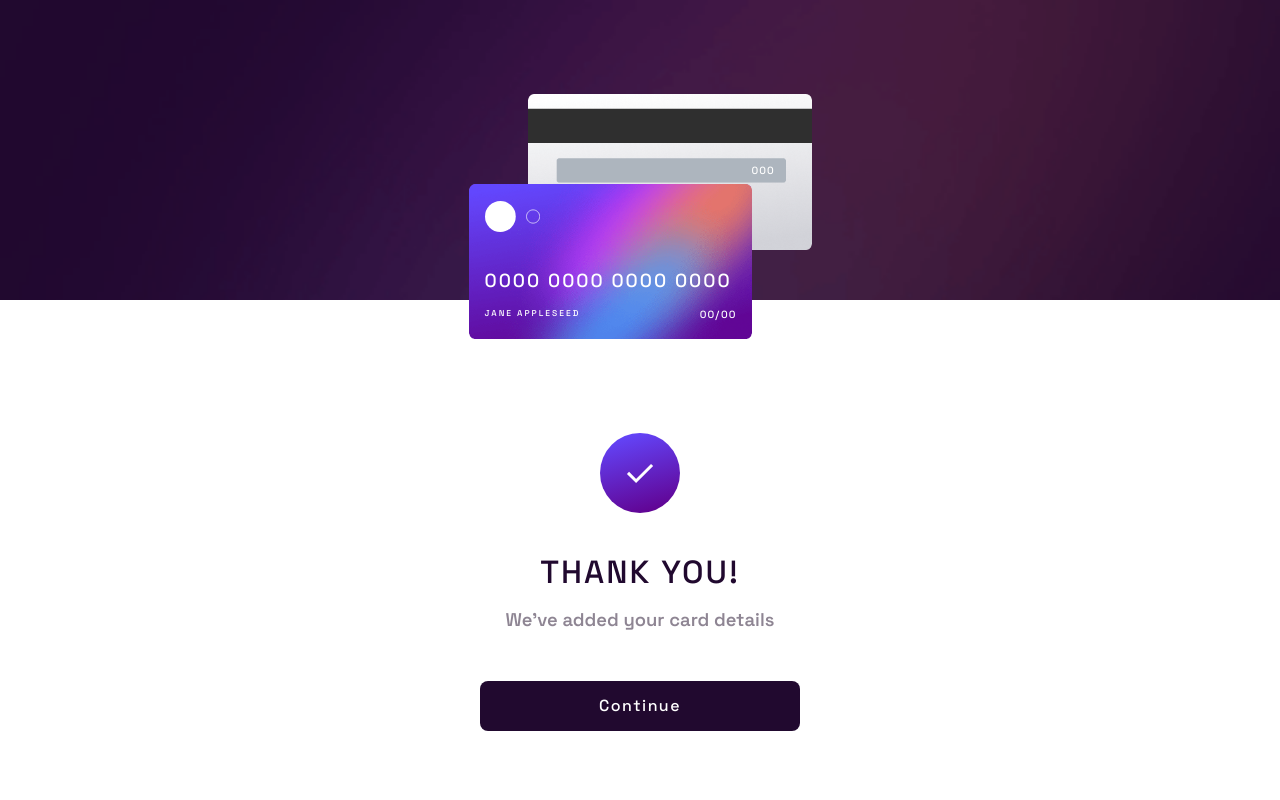
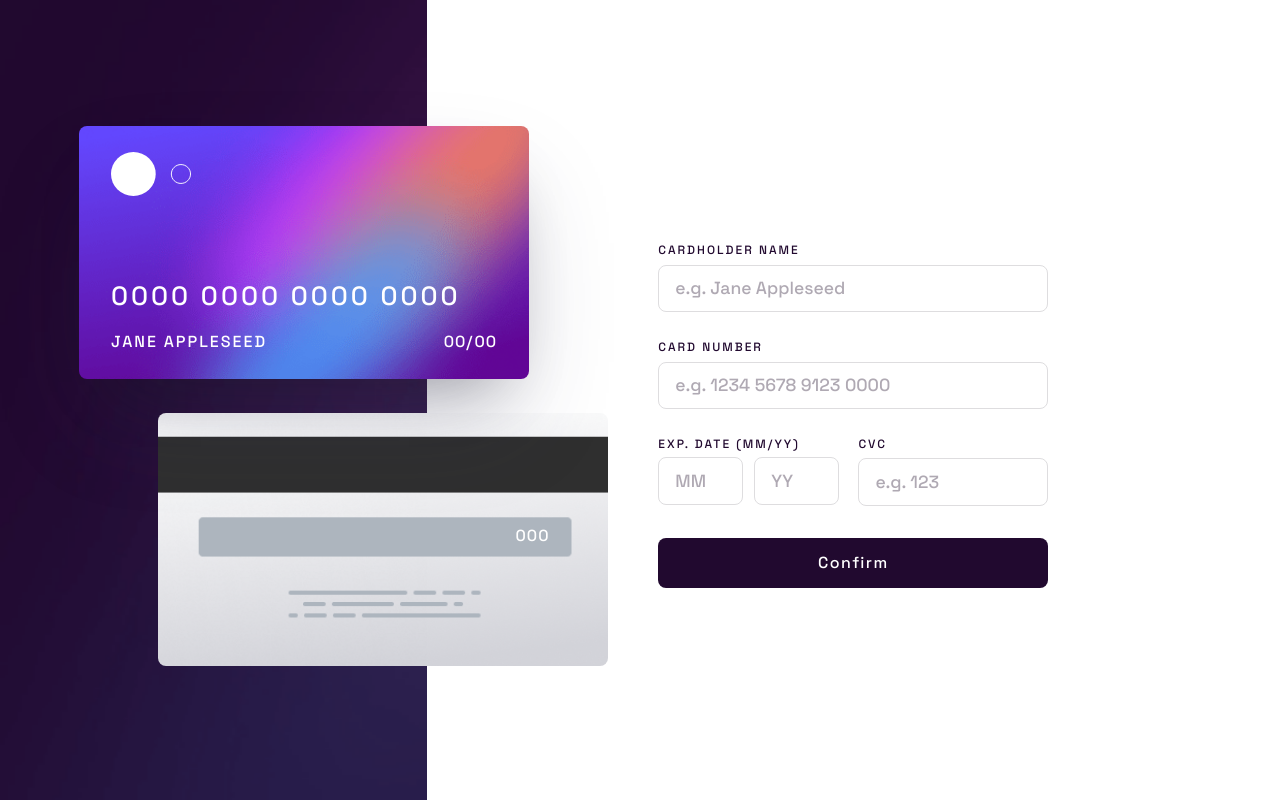
Before and after one commit to xyzeez/interactive-card-details-form, a plain HTML site: page index.html in a window 1280 px wide. Drawn offline with Linux system fonts and the light colour scheme.

Commit message:
Finished desktop view styling

```diff
--- a/index.html
+++ b/index.html
@@ -41,7 +41,7 @@
       </div>
       <section class="form-container">
         <h1 class="sr-only">Card Details Form</h1>
-        <form class="form hide">
+        <form class="form">
           <div class="form__fields">
             <div class="form__input-container">
               <label for="cardHolderName" class="form__label">
@@ -129,7 +129,7 @@
           </div>
           <button type="submit" class="btn form__btn">Confirm</button>
         </form>
-        <div class="success">
+        <div class="success hide">
           <img src="./images/icon-complete.svg" alt="" class="success__img" />
           <p class="success__text">
             <span class="success__text--highlighted">Thank you!</span>
--- a/style.css
+++ b/style.css
@@ -129,6 +129,10 @@ legend {
   --light-grayish-violet: hsl(270, 3%, 87%);
   --dark-grayish-violet: hsl(279, 6%, 55%);
   --very-dark-violet: hsl(278, 68%, 11%);
+
+  /* box shadows */
+  --card-shadow: rgba(50, 50, 93, 0.25) 0px 50px 100px -20px,
+    rgba(0, 0, 0, 0.3) 0px 30px 60px -30px;
 }
 
 html {
@@ -141,7 +145,7 @@ html {
   text-align: center;
   letter-spacing: 1.5px;
   color: var(--white);
-  width: 320px;
+  width: min(100%, 390px);
   padding: 0.8rem;
   background: none;
   background-color: var(--very-dark-violet);
@@ -159,13 +163,12 @@ body {
 main {
   display: grid;
   grid-template-columns: auto;
-  grid-template-rows: 0.6fr 1fr;
+  grid-template-rows: 1fr 2fr;
   min-height: 100vh;
   width: 100%;
 }
 
 /* Card Style */
-
 .cards {
   display: flex;
   flex-direction: column;
@@ -181,16 +184,16 @@ main {
   position: relative;
   display: flex;
   flex-direction: column;
-  width: min(100%, 343px);
+  width: min(100%, 400px);
 }
 
 .card {
-  width: 283.99px;
+  width: 300px;
   aspect-ratio: 16/9;
   color: var(--white);
   background-position: center;
   background-repeat: no-repeat;
-  background-size: contain;
+  background-size: cover;
   border-radius: 8px;
 }
 
@@ -224,9 +227,10 @@ main {
   flex-direction: column;
   align-items: flex-start;
   justify-content: flex-end;
-  gap: 0.7rem;
+  gap: 0.8rem;
   padding: 1.2rem 1rem;
   background-image: url(./images/bg-card-front.png);
+  box-shadow: var(--card-shadow);
 }
 
 .card__logo {
@@ -235,9 +239,9 @@ main {
 }
 
 .card__number {
-  font-size: 1.18rem;
+  font-size: 1.15rem;
   font-weight: 500;
-  letter-spacing: 2px;
+  letter-spacing: 3px;
 }
 
 .card__inner {
@@ -248,7 +252,7 @@ main {
 }
 
 .card__name {
-  font-size: 0.53rem;
+  font-size: 0.55rem;
   text-transform: uppercase;
   letter-spacing: 2px;
 }
@@ -271,21 +275,21 @@ main {
   flex-direction: column;
   align-items: center;
   justify-content: center;
-  padding: 6rem 1.5rem 2rem;
+  padding: 4rem 1.5rem 2rem;
 }
 
 .form {
   display: flex;
   flex-direction: column;
   align-items: center;
-  width: min(100%, 330px);
+  width: min(100%, 390px);
   gap: 2rem;
 }
 
 .form__fields {
   display: flex;
   flex-direction: column;
-  gap: 1.5rem;
+  gap: 1.8rem;
   width: 100%;
 }
 
@@ -297,7 +301,7 @@ main {
 }
 
 .form__input-container:has(.form__input[aria-invalid='true']) {
-  padding-bottom: 1.3rem;
+  padding-bottom: 1.5rem;
 }
 
 .form__label {
@@ -353,8 +357,8 @@ main {
 
 .form__inner {
   display: grid;
-  grid-template-columns: 1.1fr 0.9fr;
-  gap: 0.6rem;
+  grid-template-columns: 1fr 1.05fr;
+  gap: 1.2rem;
   width: 100%;
 }
 
@@ -365,7 +369,7 @@ main {
 .date-field__form-input {
   display: flex;
   flex-direction: row;
-  gap: 0.5rem;
+  gap: 0.7rem;
   width: 100%;
   max-width: 100%;
   padding: 0;
@@ -407,6 +411,60 @@ main {
 
 /* Success state Style */
 
+@media screen and (min-width: 1200px) {
+  main {
+    grid-template-columns: 1fr 2fr;
+    grid-template-rows: auto;
+  }
+
+  .cards {
+    justify-content: center;
+  }
+
+  .cards__inner {
+    flex-direction: row;
+    height: 540px;
+  }
+
+  .card {
+    width: 450px;
+  }
+
+  .card__back {
+    position: absolute;
+    bottom: 0;
+    right: -50%;
+  }
+
+  .card__cvc {
+    font-size: 1rem;
+  }
+
+  .card__front {
+    top: 0;
+    bottom: auto;
+    right: -30%;
+    align-self: flex-end;
+    padding: 1.6rem 2rem;
+  }
+
+  .card__logo {
+    width: 80px;
+  }
+
+  .card__number {
+    font-size: 1.65rem;
+  }
+
+  .card__name {
+    font-size: 1rem;
+  }
+
+  .card__date {
+    font-size: 1rem;
+  }
+}
+
 .hide {
   display: none;
 }
```
